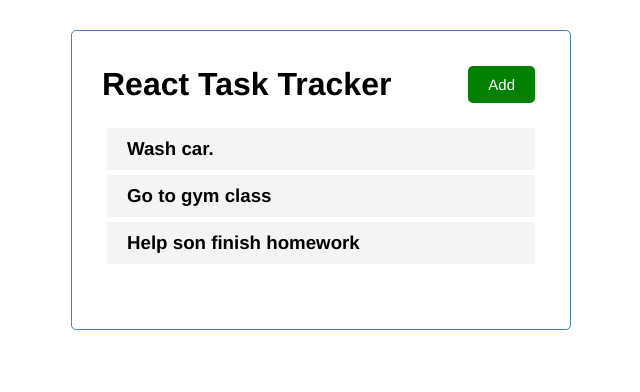
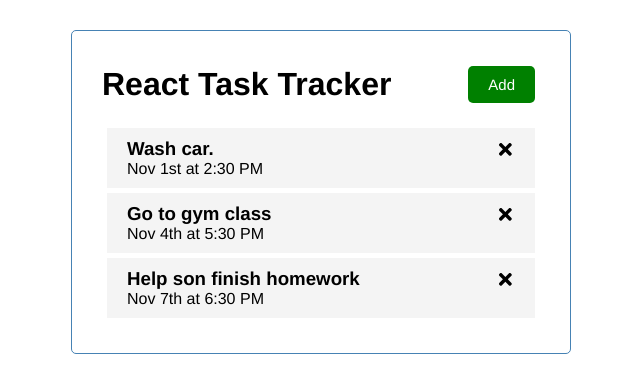
Before and after one commit to JDixon1995/Task-Tracker-App, a React (Create React App) app: page / in a window 1280 px wide. Shown: the top 392 px of the page, without its empty margins (319-959 px from the left). Built offline with nearby package versions, Linux system fonts and the light colour scheme.

Commit message:
added react-icons to package-json, and styled Task component to be more aesthetic.

```diff
--- a/package.json
+++ b/package.json
@@ -8,6 +8,7 @@
     "@testing-library/user-event": "^12.8.3",
     "react": "^17.0.2",
     "react-dom": "^17.0.2",
+    "react-icons": "^4.3.1",
     "react-scripts": "4.0.3",
     "web-vitals": "^1.1.2"
   },
--- a/src/components/Task.js
+++ b/src/components/Task.js
@@ -1,9 +1,11 @@
 import React from 'react'
+import { FaTimes } from 'react-icons/fa'
 
 const Task = ( { task } ) => {
     return (
         <div className='task'>
-            <h3>{task.text}</h3>
+            <h3>{task.text} <FaTimes /> </h3>
+            <p>{task.day}</p>
         </div>
     )
 }
--- a/src/index.css
+++ b/src/index.css
@@ -58,3 +58,13 @@ body {
   padding: 10px 20px;
   cursor: pointer;
 }
+
+.task h3 {
+  display: flex;
+  align-items: center;
+  justify-content: space-between;
+}
+
+.task.reminder {
+  border-left: 5px solid green;
+}
```
Also changed, not shown: 1 other file (tests, documents, lock files or other folders).
